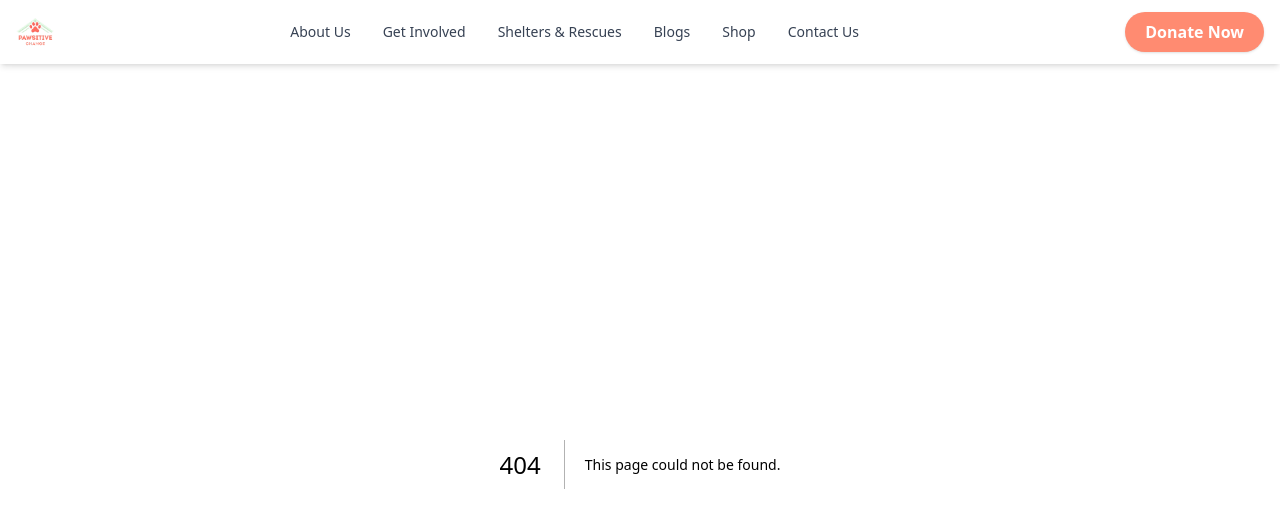
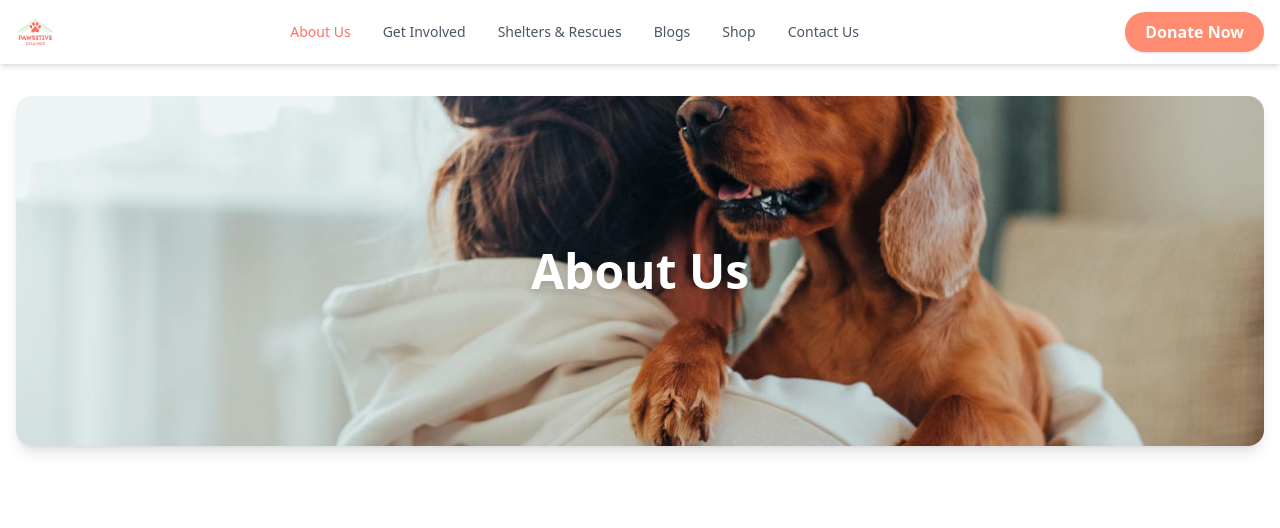
Before and after one commit to anas0723/Pawsitive, a Next.js app: page /about-us in a window 1280 px wide. Before the commit this address had no page. Shown: the top 528 px of the page. Built offline with nearby package versions, Linux system fonts and the light colour scheme.

Commit message:
fix header color and navigation color

```diff
--- /dev/null
+++ b/src/app/about-us/page.jsx
@@ -0,0 +1,28 @@
+import Header from "../components/common/Header";
+import Image from "next/image";
+
+export default function AboutPage() {
+  return (
+    <>
+      {/* <Header /> */}
+      <section className="w-full max-w-7xl mx-auto px-4 py-8">
+        <div className="relative w-full rounded-2xl overflow-hidden shadow-lg mb-8">
+          <Image
+            src="/images/hero-section.jpg"
+            alt="About Us Hero"
+            width={1200}
+            height={350}
+            className="w-full h-[220px] sm:h-[300px] md:h-[350px] object-cover object-center"
+            priority
+          />
+          <div className="absolute inset-0 flex items-center justify-center">
+            <h1 className="text-white text-3xl sm:text-5xl font-extrabold drop-shadow-lg">
+              About Us
+            </h1>
+          </div>
+        </div>
+        {/* Add more about content here as needed */}
+      </section>
+    </>
+  );
+}
--- a/src/app/components/common/Header.jsx
+++ b/src/app/components/common/Header.jsx
@@ -2,20 +2,22 @@
 import Image from "next/image";
 import Link from "next/link";
 import { useState } from "react";
-
-
+import { usePathname } from "next/navigation";
+import { useRouter } from "next/router";
 const navLinks = [
   { name: "Home", href: "/" },
-  { name: "About Us", href: "/aboutus" },
-  { name: "Get Involved", href: "/getinvolved" },
-  { name: "Shelters & Rescues", href: "/shelters&rescues" },
+  { name: "About Us", href: "/about-us" },
+  { name: "Get Involved", href: "/get-involved" },
+  { name: "Shelters & Rescues", href: "/shelters-&-rescues" },
   { name: "Blogs", href: "/blogs" },
   { name: "Shop", href: "/shop" },
-  { name: "Contact Us", href: "/contactus" },
+  { name: "Contact Us", href: "/contact-us" },
 ];
 
 export default function Header() {
   const [menuOpen, setMenuOpen] = useState(false);
+  const pathname = usePathname();
+  // const router = useRouter();
 
   return (
     <>
@@ -39,7 +41,9 @@ export default function Header() {
                 <Link
                   key={link.name}
                   href={link.href}
-                  className="text-gray-700 hover:text-[#FF8B71] font-medium transition-colors duration-200"
+                  className={`font-medium transition-colors duration-200 ${
+                    pathname === link.href ? "text-[#FD7064]" : "text-gray-600"
+                  } hover:text-[#FF8B71]`}
                 >
                   {link.name}
                 </Link>
@@ -95,13 +99,14 @@ export default function Header() {
               <Link
                 key={link.name}
                 href={link.href}
-                className="text-gray-700 text-lg font-semibold hover:text-[#FD7064] transition-colors duration-200"
+                className={`text-gray-700 text-lg font-semibold hover:text-[#FD7064] transition-colors duration-200 ${
+                  pathname === link.href ? "text-[#FD7064]" : ""
+                }`}
                 onClick={() => setMenuOpen(false)}
               >
                 {link.name}
               </Link>
             ))}
-
           </div>
 
           {/* Overlay when menu is open */}
@@ -113,7 +118,6 @@ export default function Header() {
           )}
         </div>
       </header>
-
     </>
   );
 }
--- a/src/app/layout.js
+++ b/src/app/layout.js
@@ -1,7 +1,6 @@
 import "./globals.css";
 import Header from "./components/common/Header";
-import HeroSectionCard from "./components/home/HeroSectionCard";
-
+import Footer from "./components/common/Footer";
 export const metadata = {
   title: "Pawsative ",
   description: "Empowering Shelters, Transforming Lives - Pawsitive ",
@@ -11,7 +10,7 @@ export default function RootLayout({ children }) {
   return (
     <html lang="en">
       <body className="">
-        <Header />
+       <Header />
         {children}
       </body>
     </html>
--- a/src/app/page.jsx
+++ b/src/app/page.jsx
@@ -1,4 +1,5 @@
 import React from "react";
+import Header from "./components/common/Header";
 import HeroSec from "./components/home/HeroSec";
 import ServicesSection from "./components/home/ServicesSection";
 import HeroSectionCard from "./components/home/HeroSectionCard";
@@ -7,9 +8,11 @@ import ProductCards from "./components/home/ProductCards";
 import FrequentlyAskedQuestions from "./components/home/FrequentlyAskedQuestions";
 import CatForm from "./components/home/CatForm";
 import Footer from "./components/common/Footer";
-const page = () => {
+
+const HomePage = () => {
   return (
     <>
+
       <HeroSec />
       <ServicesSection />
       <HeroSectionCard />
@@ -18,9 +21,8 @@ const page = () => {
       <FrequentlyAskedQuestions />
       <CatForm />
       <Footer />
-
     </>
   );
 };
 
-export default page;
+export default HomePage;
```
